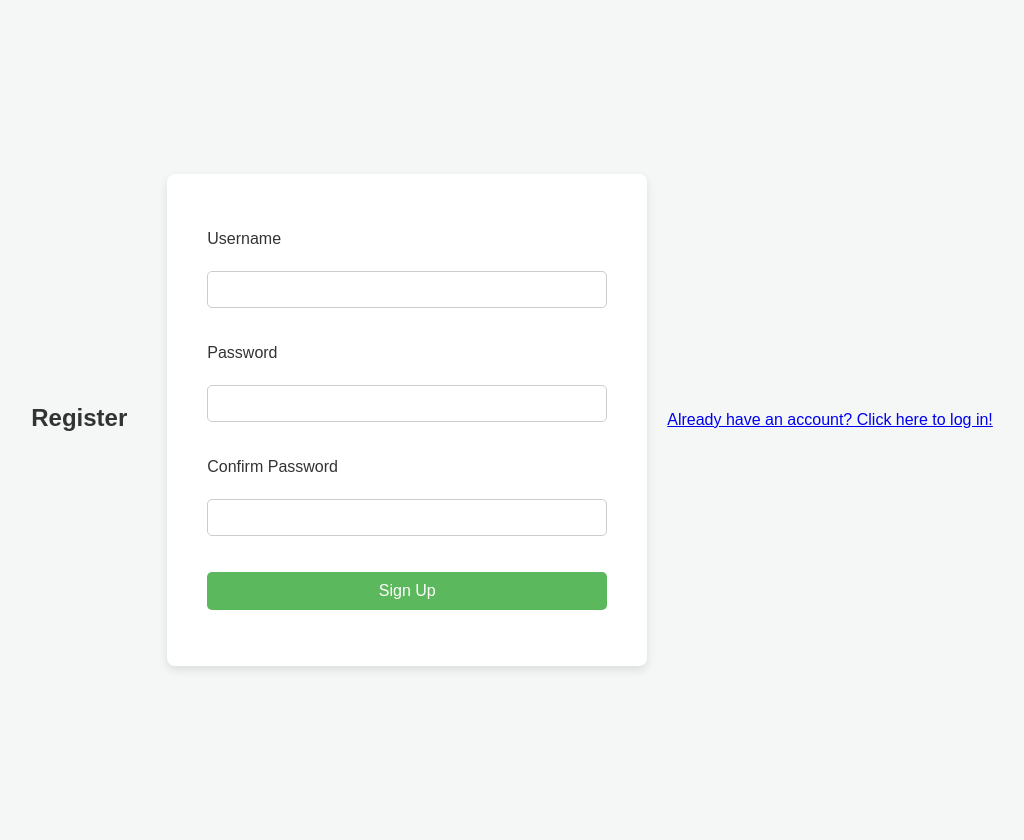
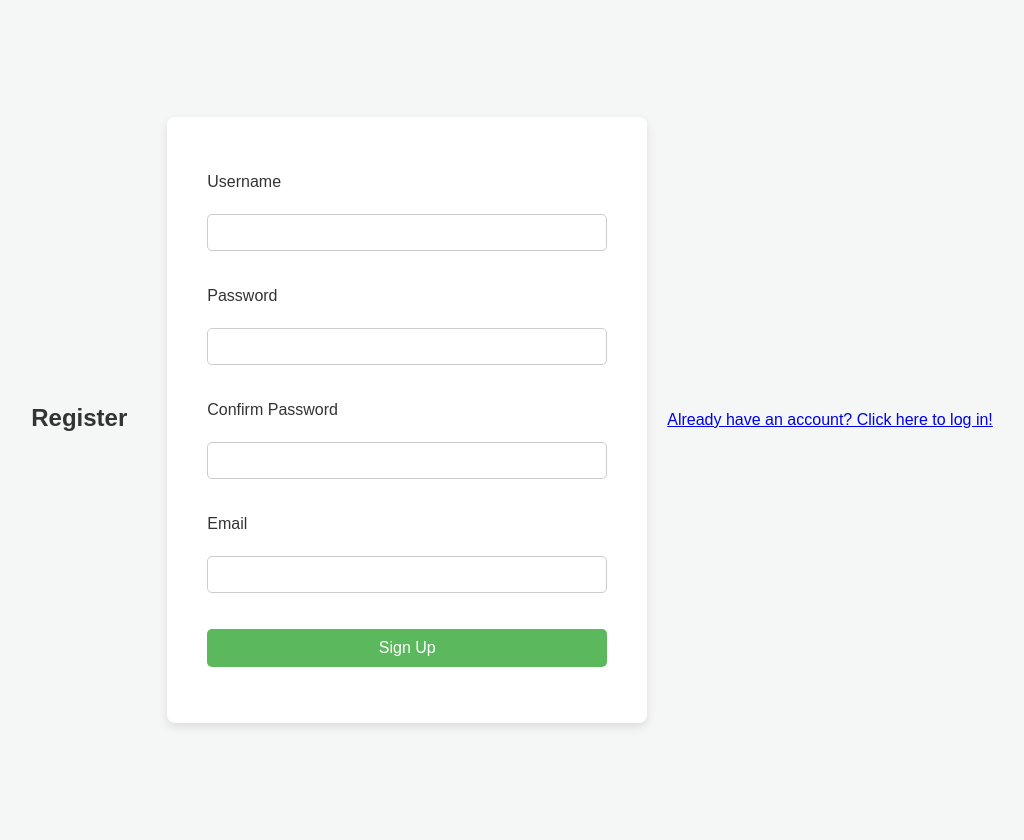
Before and after one commit to SakethSripada/Flask-SocialMedia-Automation, a Flask app: page /register in a window 1280 px wide. Shown: the whole page, without its empty margins (128-1152 px from the left). Run offline with Flask 3, Linux system fonts and the light colour scheme.

Commit message:
added email verification v1 (it is not completely working yet), and resolved issue of tables not being created properly

```diff
--- a/app.py
+++ b/app.py
@@ -5,8 +5,11 @@ from flask_sqlalchemy import SQLAlchemy
 from werkzeug.security import generate_password_hash, check_password_hash
 from flask_wtf import FlaskForm
 from wtforms import StringField, PasswordField, SubmitField
-from wtforms.validators import DataRequired, Length, EqualTo, ValidationError, Regexp
-from instance.secret import SECRET_KEY
+from wtforms.validators import DataRequired, Email, Length, EqualTo, ValidationError, Regexp
+from instance.secret import SECRET_KEY, MAIL_DEFAULT_SENDER, MAIL_PASSWORD, MAIL_PORT, MAIL_SERVER, MAIL_USERNAME
+from flask_mail import Mail, Message
+from itsdangerous import URLSafeTimedSerializer, SignatureExpired
+from flask_migrate import Migrate
 import uuid
 import os
 import datetime
@@ -19,12 +22,24 @@ app = Flask(__name__, template_folder="templates")
 
 app.config["SQLALCHEMY_DATABASE_URI"] = "sqlite:///app.db?check_same_thread=False"
 db = SQLAlchemy(app)
+migrate = Migrate(app, db)
+
+app.config['MAIL_SERVER'] = MAIL_SERVER
+app.config['MAIL_PORT'] = MAIL_PORT
+app.config['MAIL_USE_TLS'] = True
+app.config['MAIL_USERNAME'] = MAIL_USERNAME
+app.config['MAIL_PASSWORD'] = MAIL_PASSWORD
+app.config['MAIL_DEFAULT_SENDER'] = MAIL_DEFAULT_SENDER
+
+mail = Mail(app)
 
 
 class User(db.Model):
     id = db.Column(db.Integer, primary_key=True)
     username = db.Column(db.String(80), unique=True, nullable=False)
     password_hash = db.Column(db.String(128))
+    email = db.Column(db.String(120), unique=True, nullable=False)
+    email_verified = db.Column(db.Boolean, default=False)
 
     def set_pass(self, password):
         self.password_hash = generate_password_hash(password)
@@ -40,6 +55,16 @@ if __name__ == '__main__':
         db.create_all()
     app.run(debug=True)
 
+s = URLSafeTimedSerializer(app.secret_key)
+
+
+def send_verif_email(user_email):
+    token = s.dumps(user_email, salt="email-confirm")
+    message = Message("Email Verification", recipients=[user_email])
+    link = url_for("confirm_email", token=token, _external=True)
+    message.body = f"Your verification link is: {link}"
+    mail.send(message)
+
 
 class RegisterForm(FlaskForm):
     username = StringField("Username", validators=[DataRequired(), Length(min=2, max=20)])
@@ -52,6 +77,7 @@ class RegisterForm(FlaskForm):
     confirm_password = PasswordField("Confirm Password", validators=[DataRequired(),
                                                                      EqualTo("password",
                                                                              message="Passwords Must Match")])
+    email = StringField("Email", validators=[DataRequired(), Email()])
     submit = SubmitField("Sign Up")
 
     def validate_username(self, username):
@@ -77,15 +103,37 @@ def home():
     return render_template("index.html")
 
 
+@app.route("/confirm_email/<token>")
+def confirm_email(token):
+    try:
+        email = s.loads(token, salt="email-confirm", max_age=1800)
+    except SignatureExpired:
+        return "<h1>The token has expired.</h1>"
+    user = User.query.filter_by(email=email).first_or_404()
+    if not user.email_verified:
+        user.email_verified = True
+        db.session.commit()
+        return "<h1>Email Verified Successfully.</h1>"
+    else:
+        return "<h1>Email has already been verified successfully</h1>"
+
+
 @app.route("/register", methods=["GET", "POST"])
 def register():
     form = RegisterForm()
     if form.validate_on_submit():
         hashed_password = generate_password_hash(form.password.data)
-        user = User(username=form.username.data, password_hash=hashed_password)
+        user = User(username=form.username.data, password_hash=hashed_password, email=form.email.data)
         db.session.add(user)
-        db.session.commit()
-        return redirect(url_for('login'))
+        try:
+            db.session.commit()
+            send_verif_email(user.email)
+            flash(f"Verification email sent to {user.email}", "info")
+            return redirect(url_for('login'))
+        except Exception as e:
+            db.session.rollback()
+            flash("An error occurred while registering. Please try again.", "danger")
+            app.logger.error(f"Error during registration: {e}")
     return render_template("register.html", title="Register", form=form)
 
 
--- a/templates/register.html
+++ b/templates/register.html
@@ -31,6 +31,13 @@
                 <span style="color: red;">[{{ error }}]</span>
             {% endfor %}
         </p>
+        <p>
+            {{ form.email.label }}<br>
+            {{ form.email(size=32) }}<br>
+            {% for error in form.email.errors %}
+                <span style="color: red;">[{{ error }}]</span>
+            {% endfor %}
+        </p>
         <p>{{ form.submit() }}</p>
     </form>
     <a href="{{ url_for('login') }}">Already have an account? Click here to log in!</a>
```
